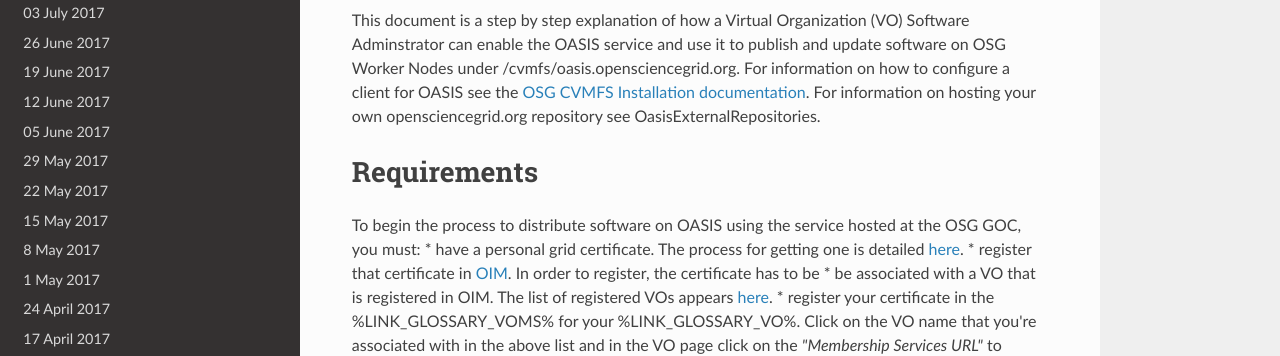
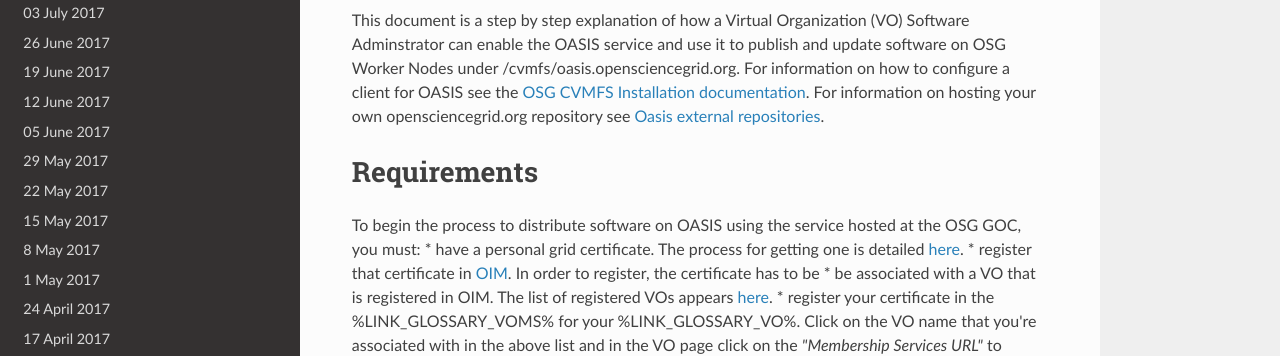
Before and after one commit to osg-htc/operations, an MkDocs documentation site: the page built from docs/oasis-update.md, in a window 1280 px wide and 900 px high. Shown: the part 417-773 px from the top of the window. Built offline with MkDocs 1.6.1, drawn with Linux system fonts in a browser that asks for light colours; nearby versions of some CDN libraries; old or Windows-style settings are respelled for this version of MkDocs.

Commit message:
Update oasis-update.md

```diff
--- a/docs/oasis-update.md
+++ b/docs/oasis-update.md
@@ -9,7 +9,7 @@
 OASIS is the OSG Application Software Installation Service. It is the recommended method to install software on the Open Science Grid. It is implemented using CernVM FileSystem (CVMFS) technology.
 
 # About this Document
-This document is a step by step explanation of how a Virtual Organization (VO) Software Adminstrator can enable the OASIS service and use it to publish and update software on OSG Worker Nodes under /cvmfs/oasis.opensciencegrid.org. For information on how to configure a client for OASIS see the [OSG CVMFS Installation documentation](cvmfs-install.md). For information on hosting your own opensciencegrid.org repository see OasisExternalRepositories.
+This document is a step by step explanation of how a Virtual Organization (VO) Software Adminstrator can enable the OASIS service and use it to publish and update software on OSG Worker Nodes under /cvmfs/oasis.opensciencegrid.org. For information on how to configure a client for OASIS see the [OSG CVMFS Installation documentation](cvmfs-install.md). For information on hosting your own opensciencegrid.org repository see [Oasis external repositories](OasisExternalRepositories).
 
 # Requirements
 To begin the process to distribute software on OASIS using the service hosted at the OSG GOC, you must:
```
